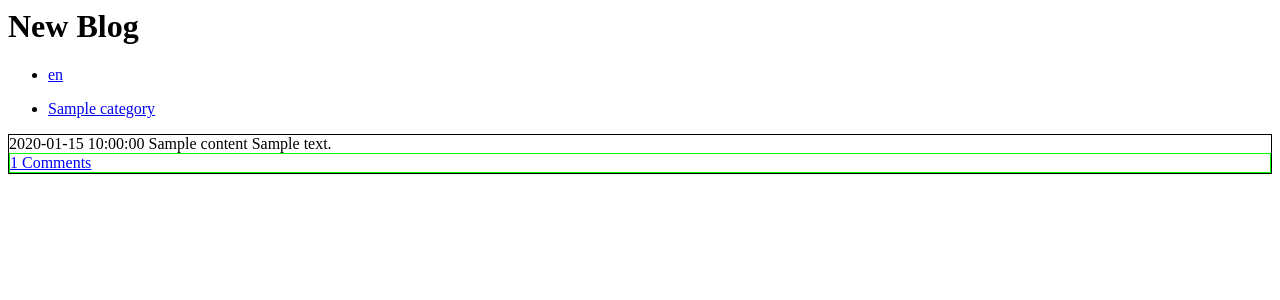
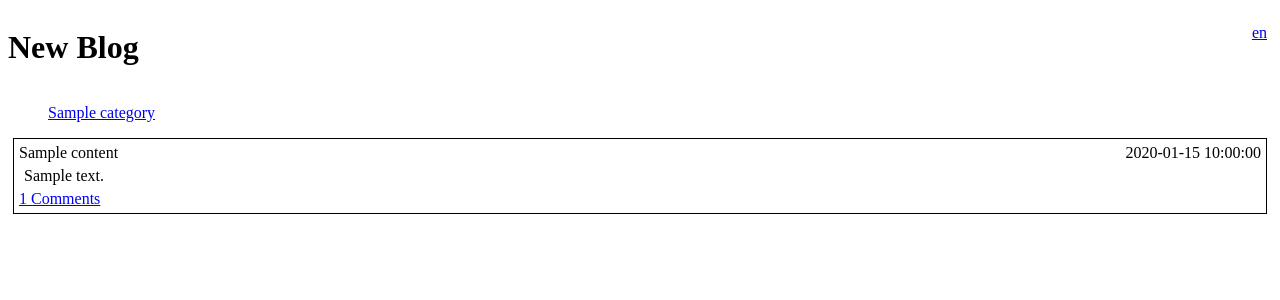
Before and after one commit to KingWarin/blog, a PHP site: page /index.php?lang=1 in a window 1280 px wide. Shown: the top 300 px of the page. Run offline with PHP 8.4, Linux system fonts and the light colour scheme; tables that the repository leaves empty hold one stand-in row (values such as "Sample post"); data that the repository does not hold is empty.

Commit message:
Index: Add further styling

```diff
--- a/css/home.css
+++ b/css/home.css
@@ -1,5 +1,3 @@
-.comment-section {
-  border: 1px solid #00FF00; }
 .comment-section .comment-toggle {
   text-decoration: underline;
   color: blue; }
@@ -10,4 +8,27 @@
 .comment-section .heading:checked + div.body {
   display: block; }
 
+header {
+  display: flex;
+  justify-content: space-between; }
+  header ul {
+    display: flex;
+    justify-content: space-between; }
+    header ul li {
+      display: block;
+      padding: 0 5px; }
+
+aside nav li {
+  display: block; }
+
+main article {
+  border: 1px solid;
+  margin: 5px;
+  padding: 5px; }
+  main article .title {
+    display: flex;
+    justify-content: space-between; }
+  main article .body {
+    padding: 5px; }
+
 /*# sourceMappingURL=home.css.map */
--- a/index.php
+++ b/index.php
@@ -37,8 +37,10 @@
     </head>
     <body>
         <header>
-            <h1><?php echo $title ?></h1>
-            <h2><?php echo $subtitle ?></h2>
+            <div>
+                <h1><?php echo $title ?></h1>
+                <h2><?php echo $subtitle ?></h2>
+            </div>
             <nav>
                 <ul>
                 <?php
@@ -70,7 +72,9 @@
                 if(isset($post['content'])) {
                     $content = $post['content'];
                     $commentCount = count($post['comments']);
-                    echo '<article style="border:1px solid;">'.$content['createDate'].' '.$content['heading'].' '.$content['content'];
+                    echo '<article>';
+                    echo '<div class="title"><div>'.$content['heading'].'</div><div>'.$content['createDate'].'</div></div>';
+                    echo '<div class="body"> '.$content['content'].'</div>';
                     echo '<div class="comment-section">';
                     if($commentCount < 1) {
                         echo '<label tabindex="0" class="comment-toggle" for="comment-toggle-'.$post['articleId'].'">Leave a comment</label><input type="checkbox" id="comment-toggle-'.$post['articleId'].'" class="heading" />';
--- a/sass/home.scss
+++ b/sass/home.scss
@@ -1,6 +1,4 @@
 .comment-section {
-    border: 1px solid #00FF00;
-
     .comment-toggle {
         text-decoration: underline;
         color: blue;
@@ -18,3 +16,43 @@
         display: block;
     }
 }
+
+header {
+    display: flex;
+    justify-content: space-between;
+
+    ul {
+        display: flex;
+        justify-content: space-between;
+
+        li {
+            display: block;
+            padding: 0 5px;
+        }
+    }
+}
+
+aside {
+    nav {
+        li {
+            display: block;
+        }
+    }
+}
+
+main {
+    article {
+        border: 1px solid;
+        margin: 5px;
+        padding: 5px;
+
+        .title {
+            display: flex;
+            justify-content: space-between;
+        }
+
+        .body {
+            padding: 5px;
+        }
+    }
+}
```
Also changed, not shown: 1 other file. Lines whose indentation alone changed are shown as unchanged.
